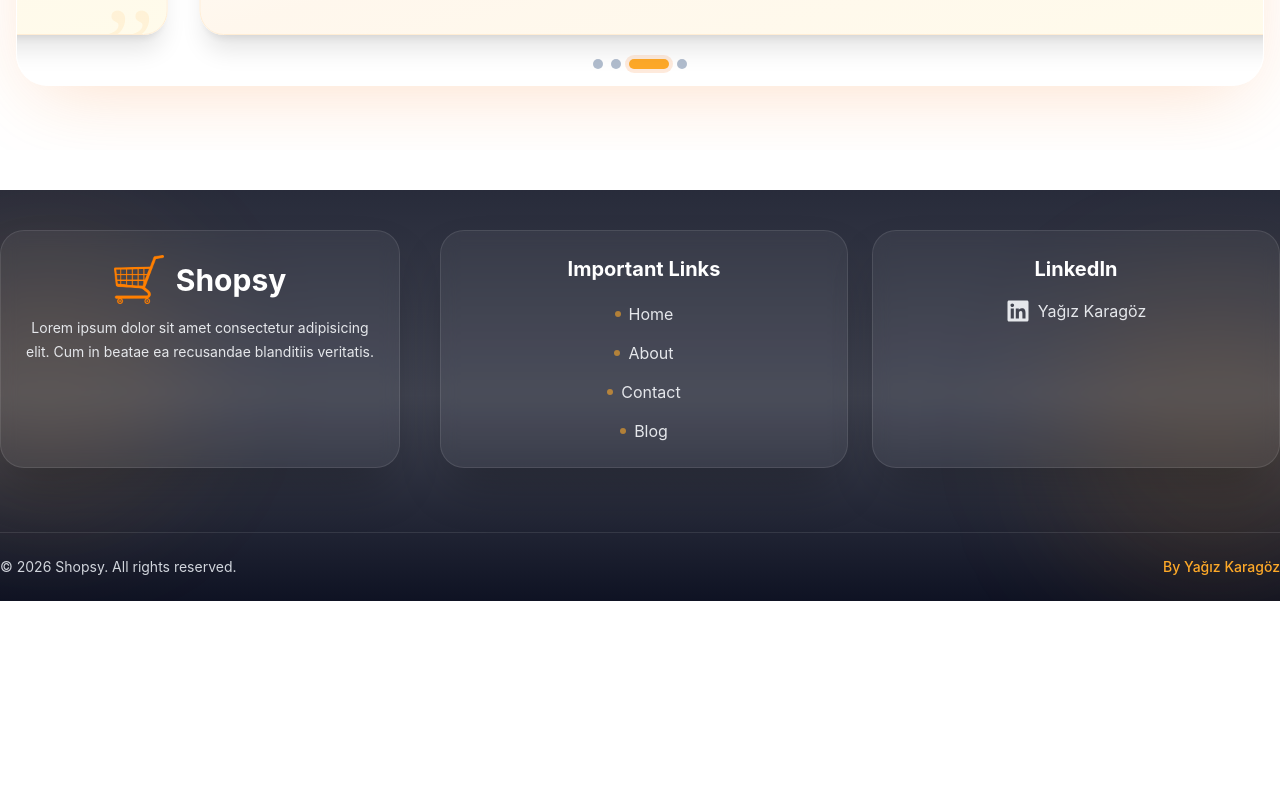
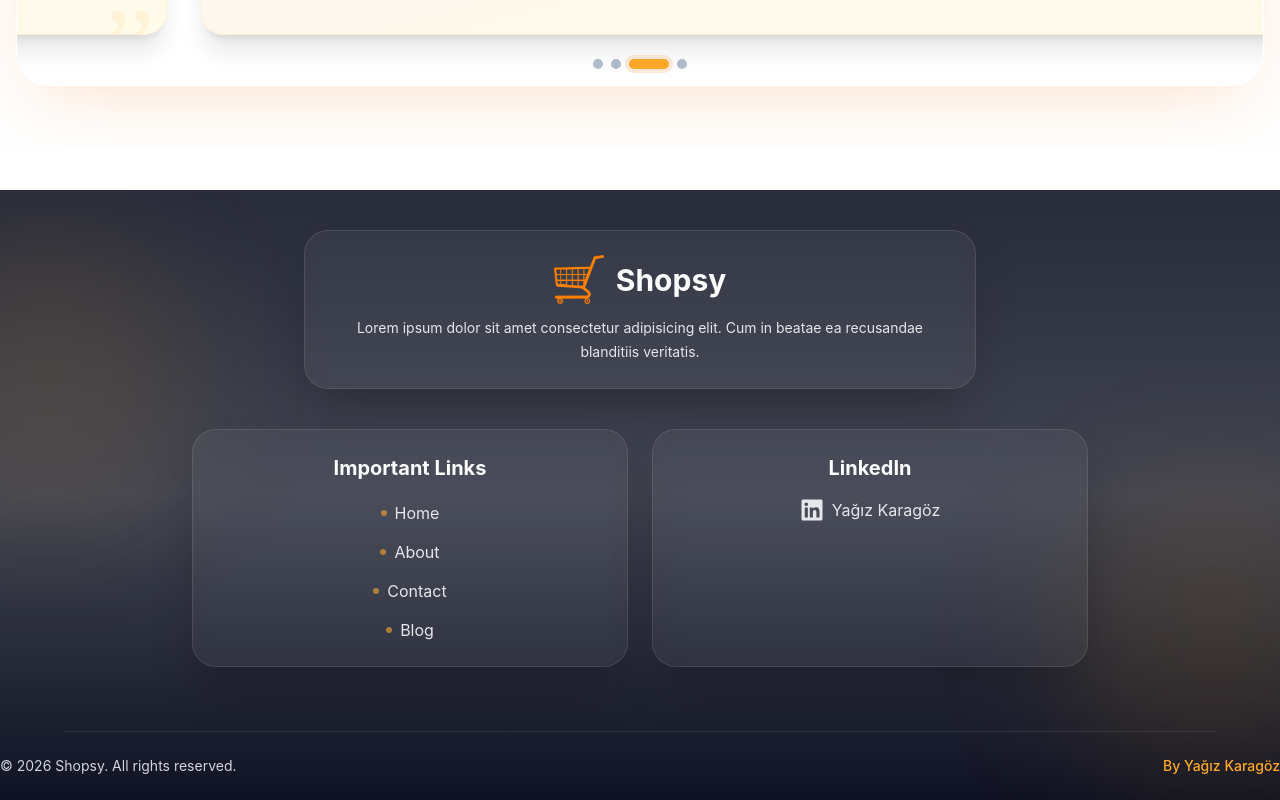
Before and after one commit to yag1zkarag0z/ReactTailwind1, a React (Vite) app: page / in a window 1280 px wide. Shown: the part 3505-4305 px from the top of the page. Before the commit the page ends 4106 px from the top, so only its background shows below. Built offline with nearby package versions, Linux system fonts and the light colour scheme.

Commit message:
Update Footer.jsx

```diff
--- a/src/components/Footer/Footer.jsx
+++ b/src/components/Footer/Footer.jsx
@@ -41,9 +41,9 @@
   <div className="container relative z-10">
     <div
       data-aos="zoom-in"
-          className="grid gap-10 border-b border-white/10 pb-16 pt-10 text-center md:grid-cols-3"
+      className="mx-auto flex max-w-6xl flex-col items-center gap-10 border-b border-white/10 pb-16 pt-10 text-center"
     >
-          <div className="rounded-3xl border border-white/10 bg-white/5 p-6 shadow-2xl backdrop-blur-sm md:mx-auto">
+      <div className="w-full max-w-2xl rounded-3xl border border-white/10 bg-white/5 p-6 shadow-2xl backdrop-blur-sm">
         <h1 className="mb-3 flex items-center justify-center gap-3 text-xl font-bold sm:text-3xl">
           <img src={footerLogo} alt="" className="max-w-[50px]" />
           Shopsy
@@ -54,10 +54,10 @@
         </p>
       </div>
 
-          <div className="grid grid-cols-1 gap-6 sm:grid-cols-2 md:col-span-2 md:grid-cols-2 md:justify-items-center">
+      <div className="grid w-full max-w-4xl grid-cols-1 gap-6 sm:grid-cols-2">
         <div className="w-full rounded-3xl border border-white/10 bg-white/5 p-6 shadow-2xl backdrop-blur-sm">
           <h1 className="mb-4 text-xl font-bold">Important Links</h1>
-              <ul className="flex flex-col gap-3 items-center">
+          <ul className="flex flex-col items-center gap-3">
             {FooterLinks.map((link) => (
               <li key={link.title}>
                 <a
@@ -78,7 +78,7 @@
             href="https://www.linkedin.com/in/yagiz-karagoz-b18820358/"
             target="_blank"
             rel="noreferrer"
-                className="group inline-flex items-center justify-center gap-2 text-gray-200 transition-all duration-300 hover:translate-x-1 hover:text-primary"
+            className="group inline-flex items-center gap-2 text-gray-200 transition-all duration-300 hover:translate-x-1 hover:text-primary"
           >
             <FaLinkedin className="text-2xl transition-transform duration-300 group-hover:scale-110" />
             <span>Yağız Karagöz</span>
```
Lines whose indentation alone changed are shown as unchanged.
